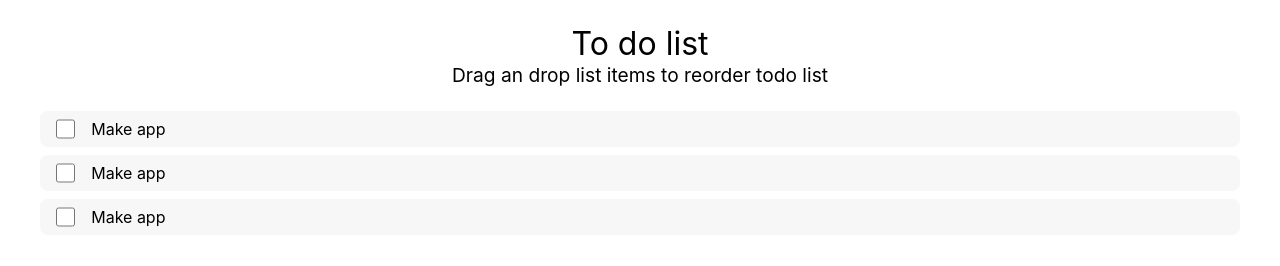
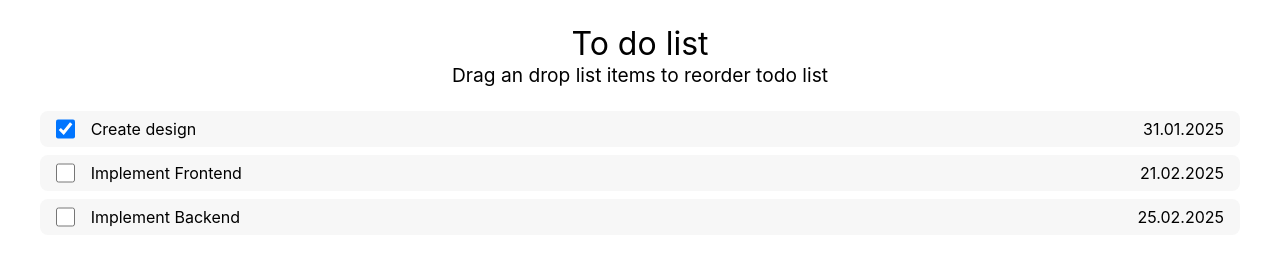
Before and after one commit to sbraende/to-do-app, a website built with Vite: page index.html in a window 1280 px wide. Built offline with nearby package versions, Linux system fonts and the light colour scheme; a web font is replaced by a local one.

Commit message:
Implement listData and renderListItems

```diff
--- a/index.html
+++ b/index.html
@@ -19,20 +19,7 @@
     </header>
     <main>
       <div class="main-container">
-        <ol class="list">
-          <li class="list__item" draggable="true">
-            <input class="list__item-checkbox" type="checkbox" name="" id="" />
-            <p class="list__item-decription">Make app</p>
-          </li>
-          <li class="list__item" draggable="true">
-            <input class="list__item-checkbox" type="checkbox" name="" id="" />
-            <p class="list__item-decription">Make app</p>
-          </li>
-          <li class="list__item" draggable="true">
-            <input class="list__item-checkbox" type="checkbox" name="" id="" />
-            <p class="list__item-decription">Make app</p>
-          </li>
-        </ol>
+        <ol class="list"></ol>
       </div>
     </main>
     <script type="module" src="./src/js/app.js"></script>
--- a/src/css/style.css
+++ b/src/css/style.css
@@ -53,15 +53,8 @@ main {
   width: var(--font-size-large);
 }
 
-.list__item--dragged {
-  background-color: var(--color-primary-yellow);
+.list__item-taskFields {
+  width: 100%;
+  display: flex;
+  justify-content: space-between;
 }
-
-.list__compare-button {
-}
-
-.correct {
-}
-
-.incorrect {
-}
--- a/src/js/app.js
+++ b/src/js/app.js
@@ -1 +1,6 @@
-console.log("hi seb");
+import listItems from "./listData.js";
+import renderListItems from "./renderListItems.js";
+
+document.addEventListener("DOMContentLoaded", () => {
+  renderListItems(listItems);
+});
--- a/src/js/listData.js
+++ b/src/js/listData.js
@@ -2,16 +2,18 @@ const listItems = [
   {
     task: "Create design",
     date: "31.01.2025",
-    done: false,
+    status: true,
   },
   {
     task: "Implement Frontend",
     date: "21.02.2025",
-    done: false,
+    status: false,
   },
   {
     task: "Implement Backend",
     date: "25.02.2025",
-    done: false,
+    status: false,
   },
 ];
+
+export default listItems;
--- /dev/null
+++ b/src/js/renderListItems.js
@@ -0,0 +1,32 @@
+import listItems from "./listData.js";
+
+const renderListItems = (listItems) => {
+  const list = document.querySelector(".list");
+  list.innerHTML = "";
+
+  listItems.forEach((item, index) => {
+    const listItem = document.createElement("li");
+    const status = document.createElement("input");
+    const taskFields = document.createElement("div");
+    const task = document.createElement("p");
+    const date = document.createElement("p");
+
+    status.setAttribute("type", "Checkbox");
+
+    listItem.classList.add("list__item");
+    status.classList.add("list__item-checkbox");
+    taskFields.classList.add("list__item-taskFields");
+    task.classList.add("list__item-task");
+    date.classList.add("list__item-date");
+
+    status.checked = item.status;
+    task.textContent = item.task;
+    date.textContent = item.date;
+
+    list.append(listItem);
+    listItem.append(status, taskFields);
+    taskFields.append(task, date);
+  });
+};
+
+export default renderListItems;
```
Also changed, not shown: src/js/renderItems.js (deleted).
